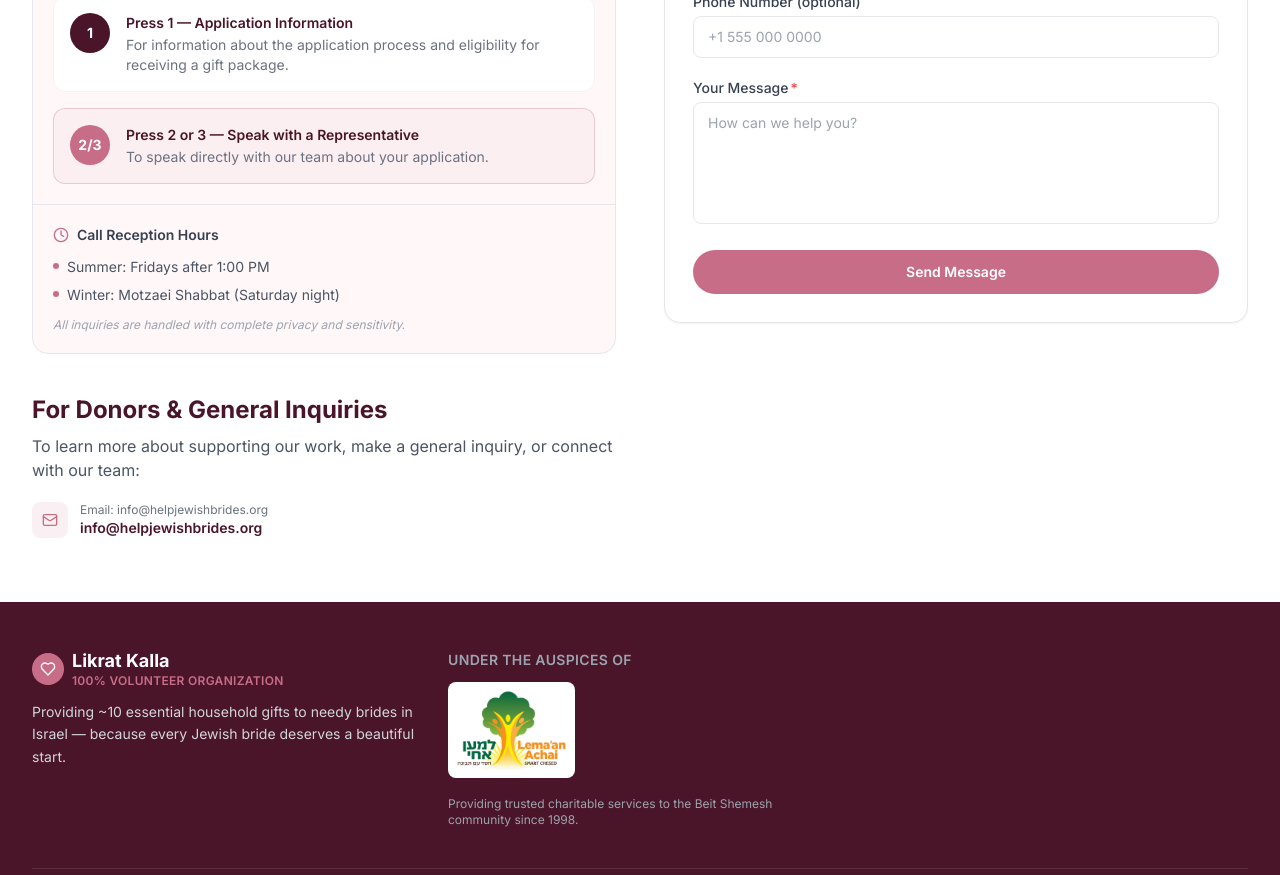
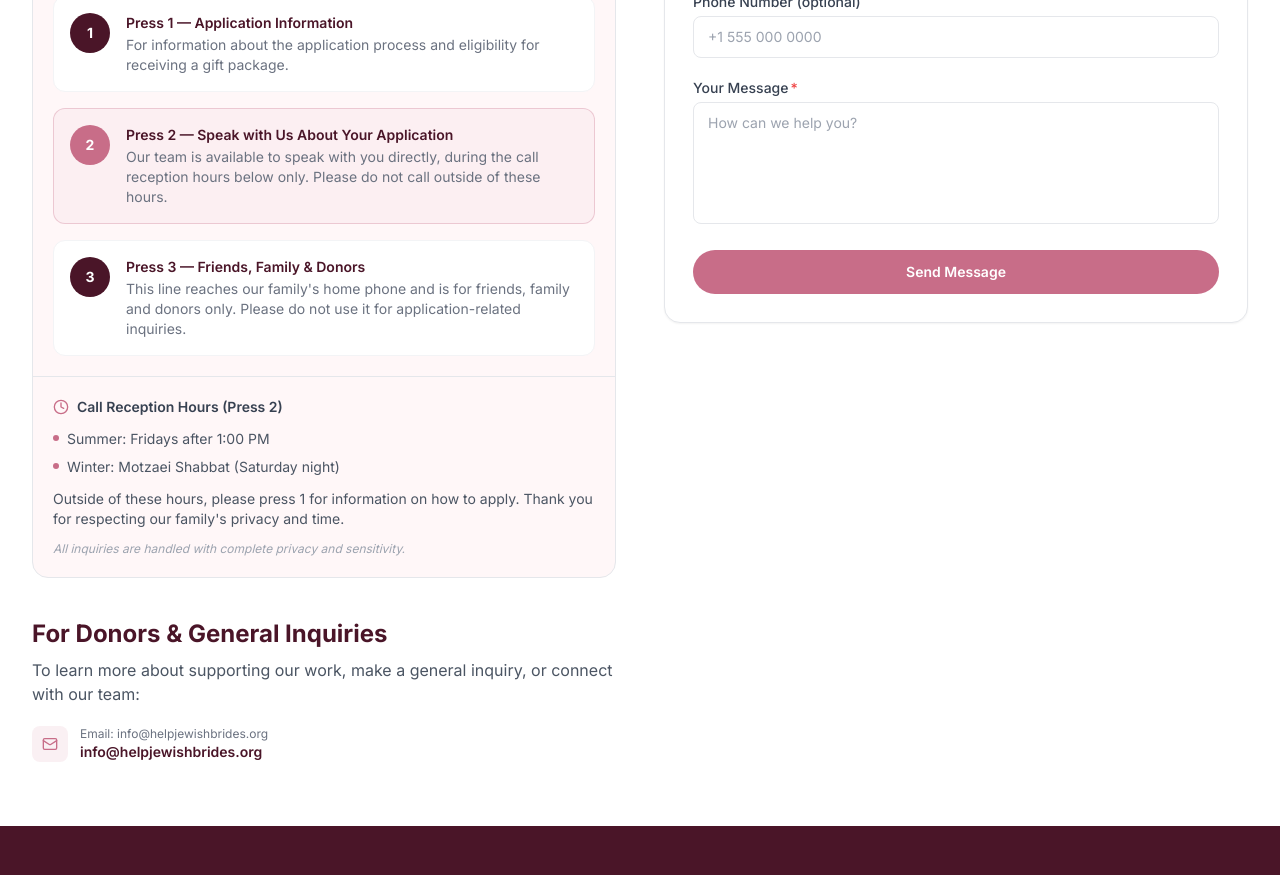
Before and after one commit to davidpinhasik/likrat-kalla, a Next.js app: page /en/contact in a window 1280 px wide. Shown: the part 820-1695 px from the top of the page. Built offline with nearby package versions, Linux system fonts and the light colour scheme; no server answers; the database is empty.

Commit message:
Contact page: split IVR Press 2 and Press 3, add reception-hours note

```diff
--- a/messages/en.json
+++ b/messages/en.json
@@ -89,11 +89,14 @@
     "ivrStep1Title": "Call our main number",
     "ivrExt1Title": "Press 1 — Application Information",
     "ivrExt1Desc": "For information about the application process and eligibility for receiving a gift package.",
-    "ivrExt2Title": "Press 2 or 3 — Speak with a Representative",
-    "ivrExt2Desc": "To speak directly with our team about your application.",
-    "ivrHoursTitle": "Call Reception Hours",
+    "ivrExt2Title": "Press 2 — Speak with Us About Your Application",
+    "ivrExt2Desc": "Our team is available to speak with you directly, during the call reception hours below only. Please do not call outside of these hours.",
+    "ivrExt3Title": "Press 3 — Friends, Family & Donors",
+    "ivrExt3Desc": "This line reaches our family's home phone and is for friends, family and donors only. Please do not use it for application-related inquiries.",
+    "ivrHoursTitle": "Call Reception Hours (Press 2)",
     "ivrHoursSummer": "Summer: Fridays after 1:00 PM",
     "ivrHoursWinter": "Winter: Motzaei Shabbat (Saturday night)",
+    "ivrHoursNote": "Outside of these hours, please press 1 for information on how to apply. Thank you for respecting our family's privacy and time.",
     "ivrNote": "All inquiries are handled with complete privacy and sensitivity.",
     "donorTitle": "For Donors & General Inquiries",
     "donorIntro": "To learn more about supporting our work, make a general inquiry, or connect with our team:",
--- a/messages/he.json
+++ b/messages/he.json
@@ -89,11 +89,14 @@
     "ivrStep1Title": "התקשרי למספר הראשי",
     "ivrExt1Title": "לחצי 1 — מידע על הגשת בקשה",
     "ivrExt1Desc": "לקבלת מידע על תהליך הגשת הבקשה והזכאות לקבלת חבילת מתנות.",
-    "ivrExt2Title": "לחצי 2 או 3 — שיחה עם נציג",
-    "ivrExt2Desc": "לשיחה ישירה עם הצוות שלנו בנוגע לבקשתך.",
-    "ivrHoursTitle": "שעות קבלת שיחות",
+    "ivrExt2Title": "לחצי 2 — שיחה איתנו בנוגע לבקשתך",
+    "ivrExt2Desc": "הצוות שלנו זמין לשיחה ישירה, בשעות קבלת השיחות המפורטות מטה בלבד. נבקש לא להתקשר מחוץ לשעות אלה.",
+    "ivrExt3Title": "לחצו 3 — חברים, משפחה ותורמים",
+    "ivrExt3Desc": "שלוחה זו מגיעה לטלפון הביתי של משפחתנו ומיועדת לחברים, משפחה ותורמים בלבד. אין להשתמש בה לפניות בנושא בקשות סיוע.",
+    "ivrHoursTitle": "שעות קבלת שיחות (שלוחה 2)",
     "ivrHoursSummer": "קיץ: ימי שישי אחרי 13:00",
     "ivrHoursWinter": "חורף: מוצאי שבת",
+    "ivrHoursNote": "מחוץ לשעות אלה, אנא לחצי 1 למידע על הגשת בקשה. תודה על ההבנה ועל הכבוד לפרטיות ולזמן של משפחתנו.",
     "ivrNote": "כל הפניות מטופלות בפרטיות ורגישות מלאה.",
     "donorTitle": "לתורמים ופניות כלליות",
     "donorIntro": "ללמוד עוד על תמיכה בעבודתנו, לפנייה כללית, או ליצור קשר עם הצוות שלנו:",
--- a/src/app/[locale]/contact/page.tsx
+++ b/src/app/[locale]/contact/page.tsx
@@ -27,10 +27,16 @@ export default async function ContactPage({ params }: Props) {
       highlight: false,
     },
     {
-      ext: '2/3',
+      ext: '2',
       title: t('ivrExt2Title'),
       desc: t('ivrExt2Desc'),
       highlight: true,
+    },
+    {
+      ext: '3',
+      title: t('ivrExt3Title'),
+      desc: t('ivrExt3Desc'),
+      highlight: false,
     },
   ];
 
@@ -130,6 +136,7 @@ export default async function ContactPage({ params }: Props) {
                   {t('ivrHoursWinter')}
                 </li>
               </ul>
+              <p className="mt-3 text-sm text-gray-600">{t('ivrHoursNote')}</p>
               <p className="mt-3 text-xs text-gray-400 italic">{content['contact_ivr_note'] || t('ivrNote')}</p>
             </div>
           </div>
```
